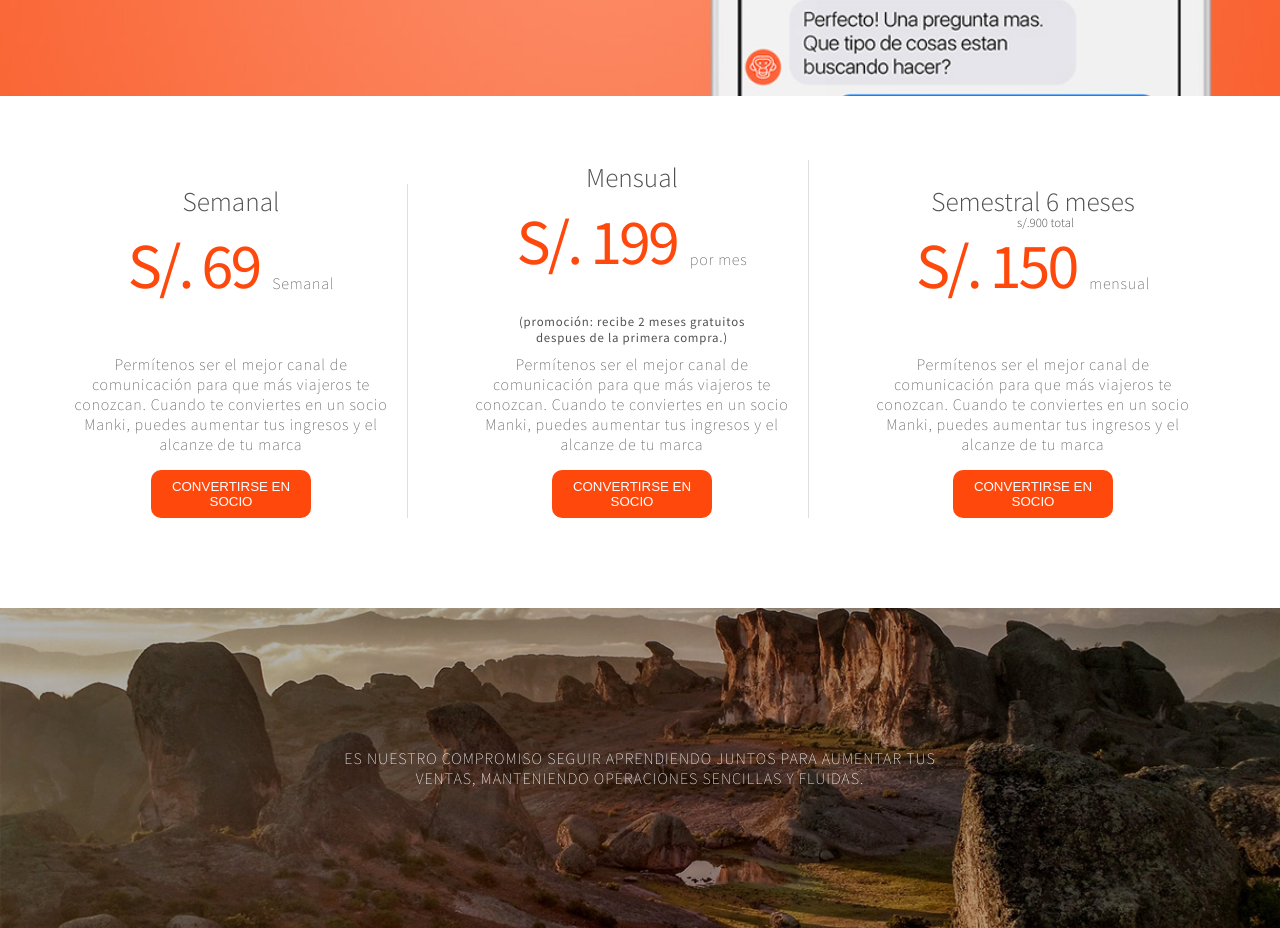
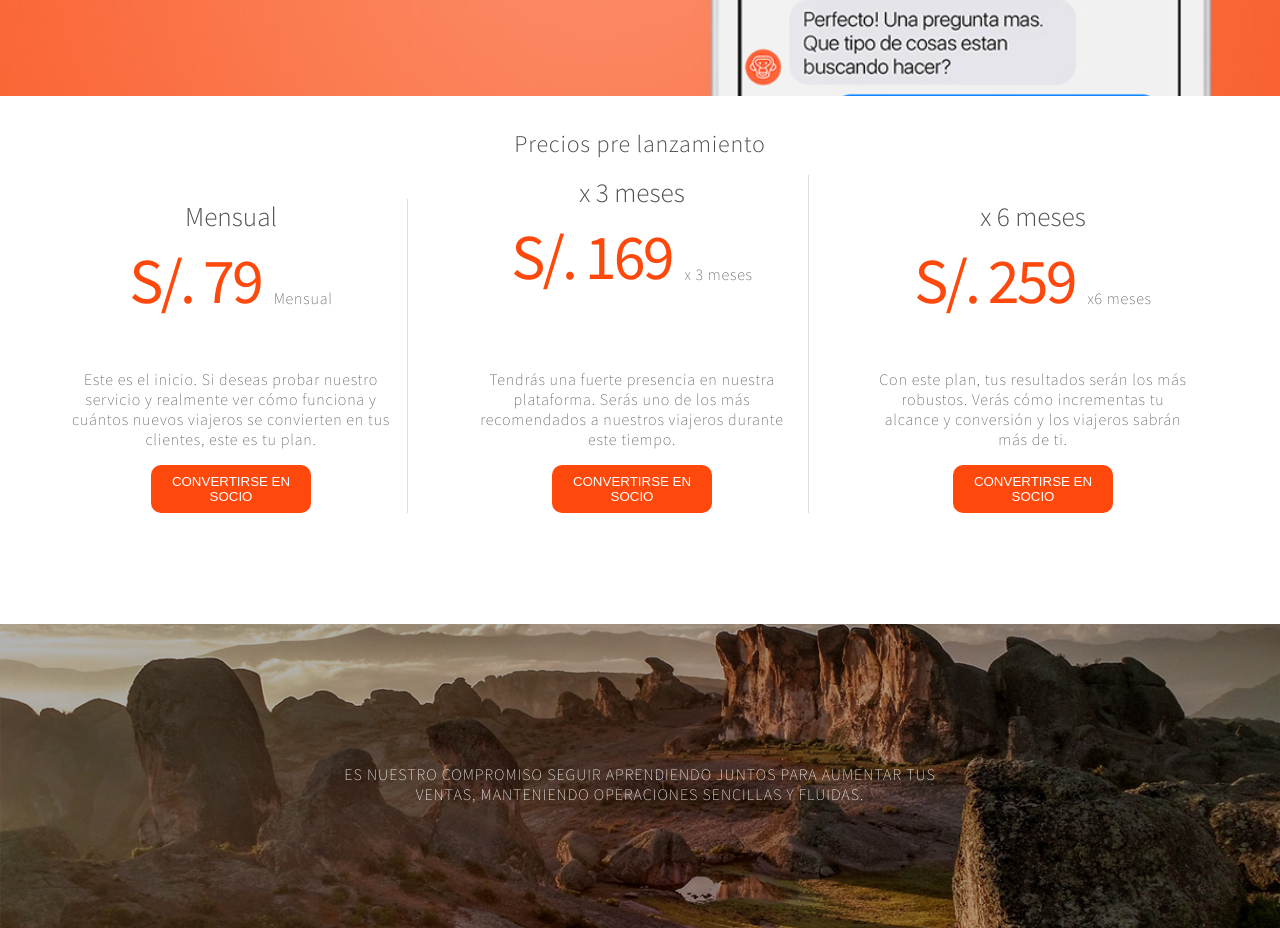
Before and after one commit to jhersonos/manki, a plain HTML site: page socios.html in a window 1280 px wide. Shown: the part 1120-2048 px from the top of the page. Drawn offline with nearby package versions, Linux system fonts and the light colour scheme.

Commit message:
changes prices

```diff
--- a/css/shop.css
+++ b/css/shop.css
@@ -11,6 +11,7 @@
     top: 1.9rem;
     font-size: .8rem;
     left: 9rem;
+    visibility: hidden;
 }
 /* The Modal (background) */
 .modal {
@@ -317,7 +318,7 @@
 #wrapper .price{
     width:100%;
     text-align: center;
-    height: 56%;
+    height: 58%;
     margin:2rem 0;
 }
 #wrapper .price .box-price{
@@ -325,7 +326,7 @@
     margin: 0 2rem;
     display: inline-block;
     padding-right: 1rem;
-    margin-top: 2rem;
+    margin-top: 1rem;
     border-right: .5px solid rgba(220, 213, 213, 0.79);
 }
 #wrapper .price .box-price .title{
@@ -352,6 +353,19 @@
     font-size:0.8rem !important;
     font-weight: 400 !important;
     width: 75%;
+    display: none !important;
+}
+#wrapper .title-section{
+    width: 100%;
+    text-align: center;
+    display: table;
+}
+#wrapper .price .title-section span{
+    display: table-cell;
+    vertical-align: middle;
+    font-size: 1.5rem;
+    font-weight: 300;
+    letter-spacing: .8px;
 }
 #wrapper .price .box-price .content{
     width: 100%;
--- a/socios.html
+++ b/socios.html
@@ -3,7 +3,7 @@
 <head>
     <meta charset="utf-8">
     <meta name="viewport" content="width=device-width, initial-scale=1">
-    <title>Partner</title>
+    <title>Socios</title>
     <link rel="icon" href="img/favicon.png" type="image/x-icon" />
     <link href="https://fonts.googleapis.com/css?family=Source+Sans+Pro:200,200i,300,300i,400,400i,600,600i,700,700i,900,900i" rel="stylesheet">
     <link rel="stylesheet" href="css/shop.css">
@@ -82,19 +82,21 @@
         </div>
     </section>
     <section class="price">
+        <div class="title-section">
+            <span>Precios pre lanzamiento</span>
+        </div>
         <div class="box-price">
             <div class="title">
-                <span>Semanal</span>
+                <span>Mensual</span>
             </div>
             <div class="content">
                 <div class="precio no-promo">
-                   <span class="num"> S/. 69</span>
-                    <span class="sub">Semanal</span>
+                   <span class="num"> S/. 79</span>
+                    <span class="sub">Mensual</span>
                     <!-- <span class="pr">(promoción: recibe 2 meses gratuitos despues de la primera compra.)</span> -->
                 </div>
                 <span>
-                    Permítenos ser el mejor canal de comunicación para que más viajeros te conozcan.
-                    Cuando te conviertes en un socio Manki, puedes aumentar tus ingresos y el alcanze de tu marca
+                    Este es el inicio. Si deseas probar nuestro servicio y realmente ver cómo funciona y cuántos nuevos viajeros se convierten en tus clientes, este es tu plan.
                 </span>
             </div>
             <div class="box-button">
@@ -106,17 +108,16 @@
             </div>
         </div><div class="box-price">
             <div class="title">
-                <span>Mensual</span>
+                <span>x 3 meses</span>
             </div>
             <div class="content">
                 <div class="precio">
-                   <span class="num"> S/. 199</span>
-                    <span class="sub">por mes</span>
+                   <span class="num"> S/. 169</span>
+                    <span class="sub">x 3 meses</span>
                     <span class="pr">(promoción: recibe 2 meses gratuitos despues de la primera compra.)</span>
                 </div>
                 <span>
-                    Permítenos ser el mejor canal de comunicación para que más viajeros te conozcan.
-                    Cuando te conviertes en un socio Manki, puedes aumentar tus ingresos y el alcanze de tu marca
+                    Tendrás una fuerte presencia en nuestra plataforma. Serás uno de los más recomendados a nuestros viajeros durante este tiempo.
                 </span>
             </div>
             <div class="box-button">
@@ -129,7 +130,7 @@
         </div><div class="box-price"  style="border:0 !important">
             <div class="title">
                 <span>
-                    Semestral 6 meses
+                    x 6 meses
                     <div class="nth">
                         s/.900 total
                     </div>
@@ -137,13 +138,12 @@
             </div>
             <div class="content">
                 <div class="precio no-promo">
-                   <span class="num"> S/. 150</span>
-                    <span class="sub">mensual</span>
+                   <span class="num"> S/. 259</span>
+                    <span class="sub">x6 meses</span>
                     <!-- <span class="pr">(promoción: recibe 2 meses gratuitos despues de la primera compra.)</span> -->
                 </div>
                 <span>
-                    Permítenos ser el mejor canal de comunicación para que más viajeros te conozcan.
-                    Cuando te conviertes en un socio Manki, puedes aumentar tus ingresos y el alcanze de tu marca
+                    Con este plan, tus resultados serán los más robustos. Verás cómo incrementas tu alcance y conversión y los viajeros sabrán más de ti.
                 </span>
             </div>
             <div class="box-button">
```
